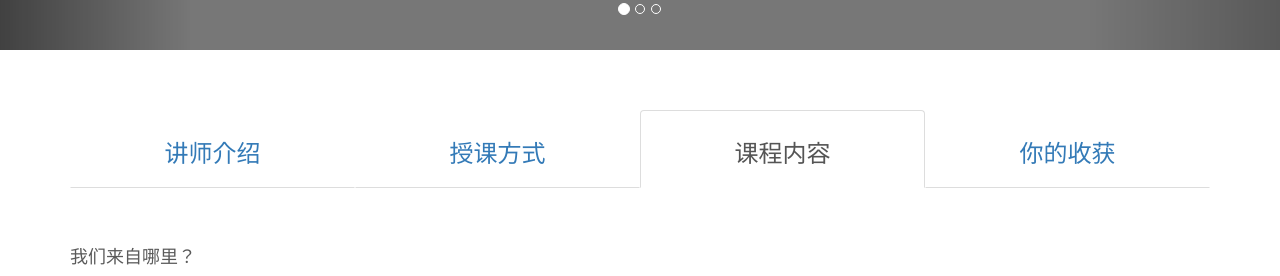
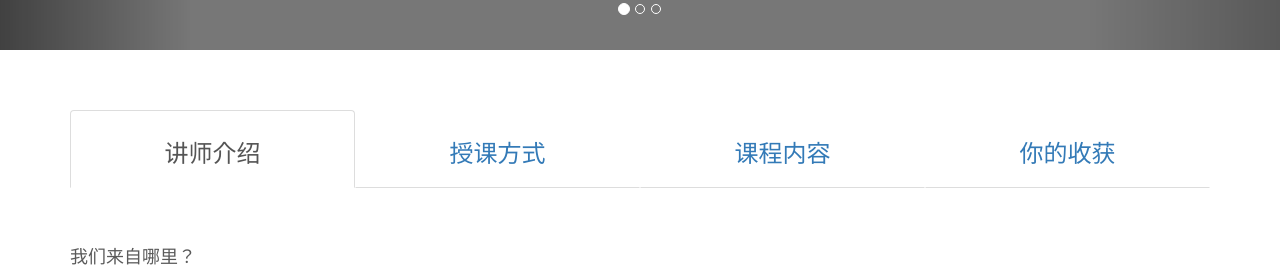
Before and after one commit to guming/myblog, a Jekyll site: the page home.html, which Jekyll copies as it is, in a window 1280 px wide. Shown: the part 450-726 px from the top of the page. Built offline with Jekyll 4.4.1, drawn with Linux system fonts in a browser that asks for light colours; nearby versions of some CDN libraries.

Commit message:
new page

```diff
--- a/home.html
+++ b/home.html
@@ -134,13 +134,13 @@
       <!-- START THE FEATURETTES -->
       <ul id="myTab" class="nav nav-tabs nav-justified">
 
-         <li>
+         <li class="active">
             <a href="#a1" data-toggle="tab">
               <h3>讲师介绍</h3>
             </a>
          </li>
         <li><a href="#a2" data-toggle="tab"><h3>授课方式</h3></a></li>
-        <li class="active"><a href="#a3" data-toggle="tab"><h3>课程内容</h3></a></li>
+        <li><a href="#a3" data-toggle="tab"><h3>课程内容</h3></a></li>
         <li><a href="#a4" data-toggle="tab"><h3>你的收获</h3></a></li>
 
 
```
